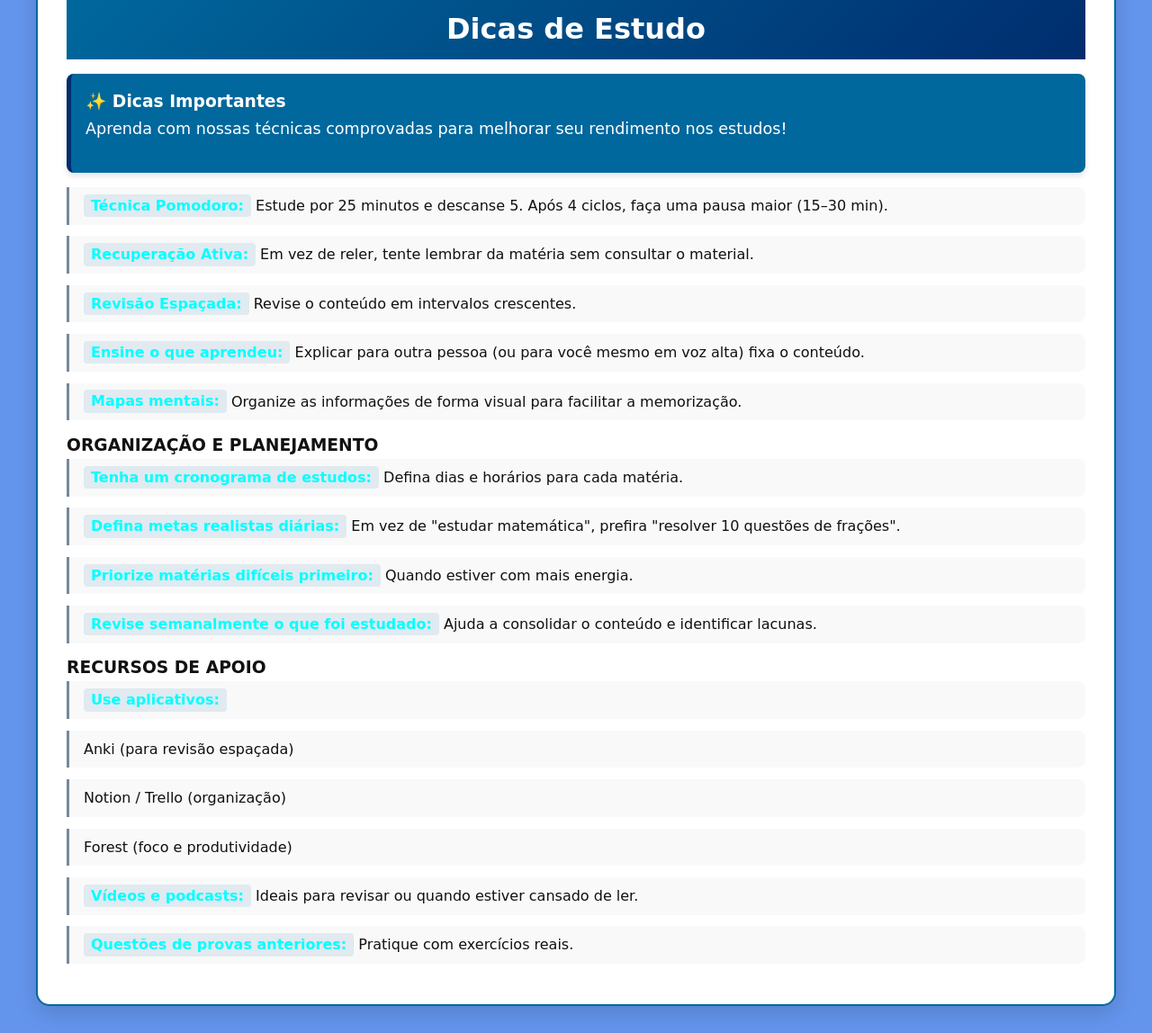
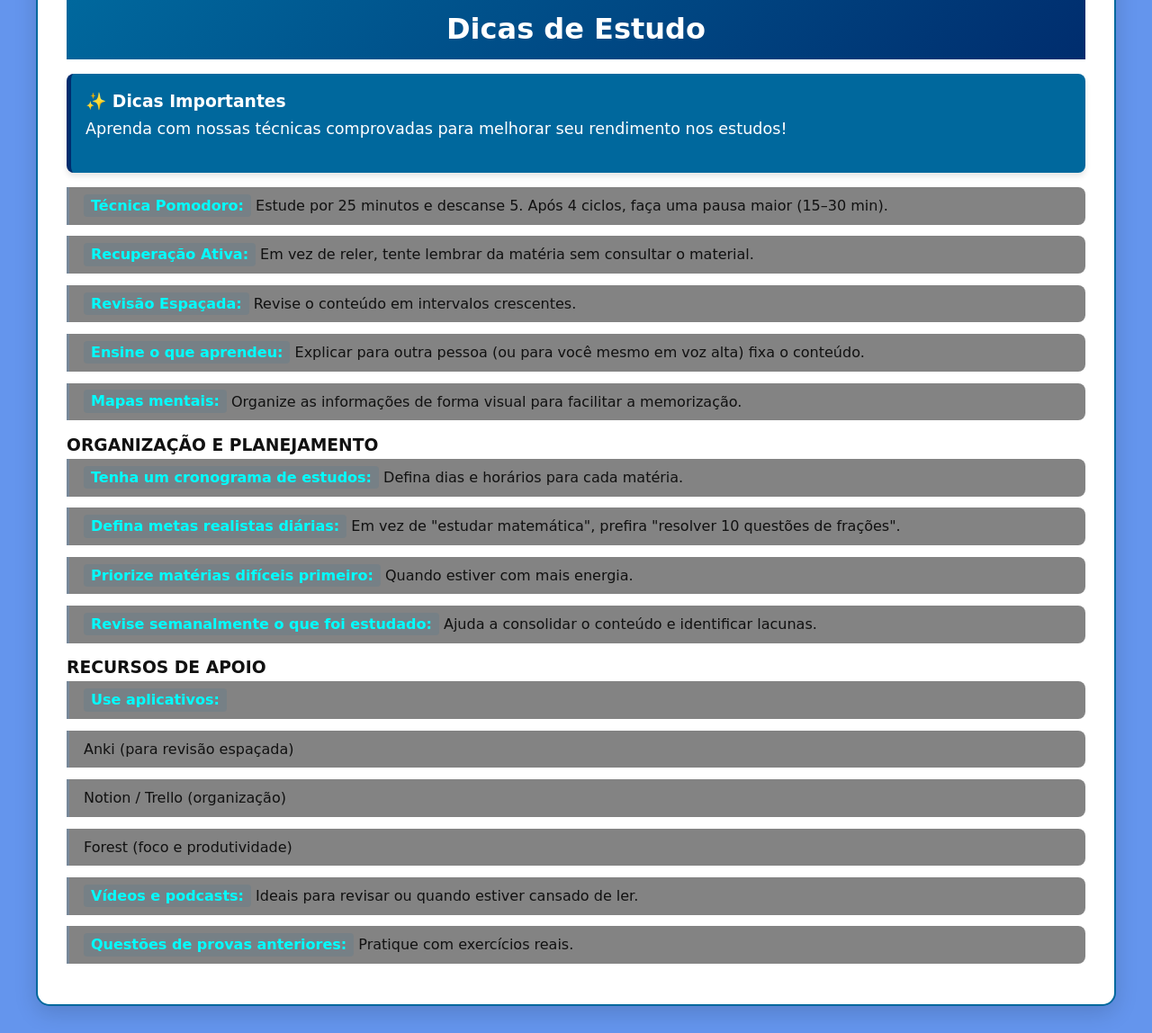
Before and after one commit to FelipeSantos-boiBigas/TrabalhoWebHTML, a PHP site: page /dicas.html in a window 1280 px wide. Shown: the part 412-1560 px from the top of the page at 90% size. Run offline with PHP 8.4, Linux system fonts and the light colour scheme.

Commit message:
Update style.css

```diff
--- a/css/style.css
+++ b/css/style.css
@@ -110,7 +110,7 @@ li {
     margin-bottom: 0.8rem;
     padding-left: 1rem;
     border-left: 3px solid #778899;
-    background-color: rgba(191, 194, 195, 0.1);
+    background-color: rgba(30, 30, 30, 0.55);
     padding: 0.5rem 0.5rem 0.5rem 1rem;
     border-radius: 0 8px 8px 0;
     transition: all 0.3s ease;
```
